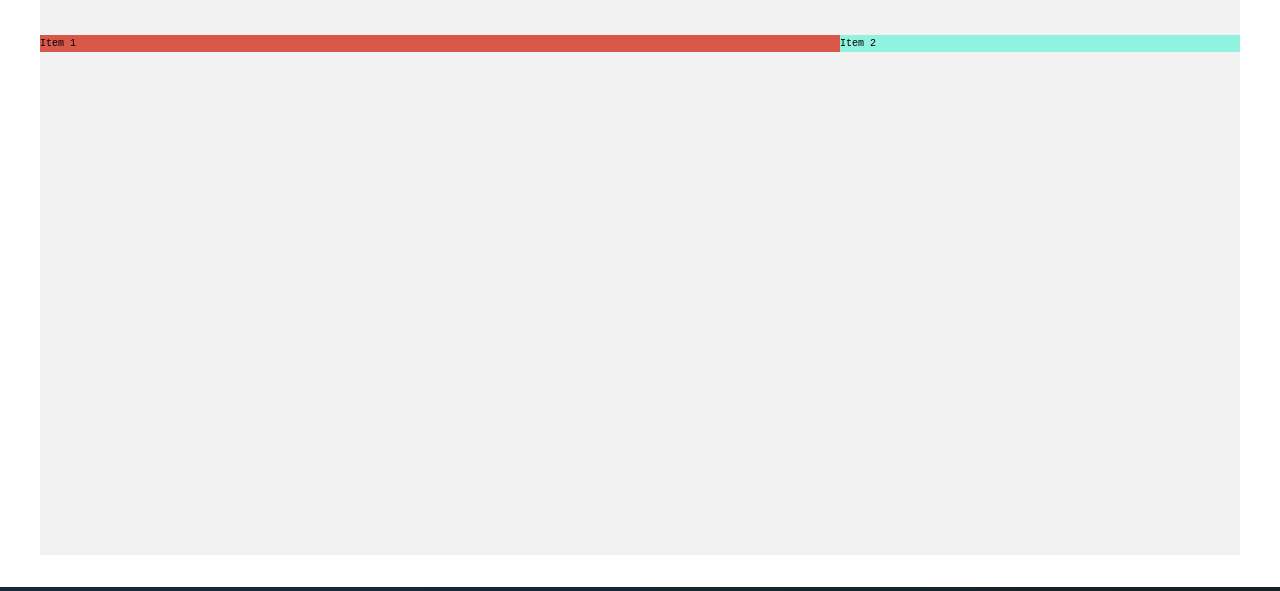
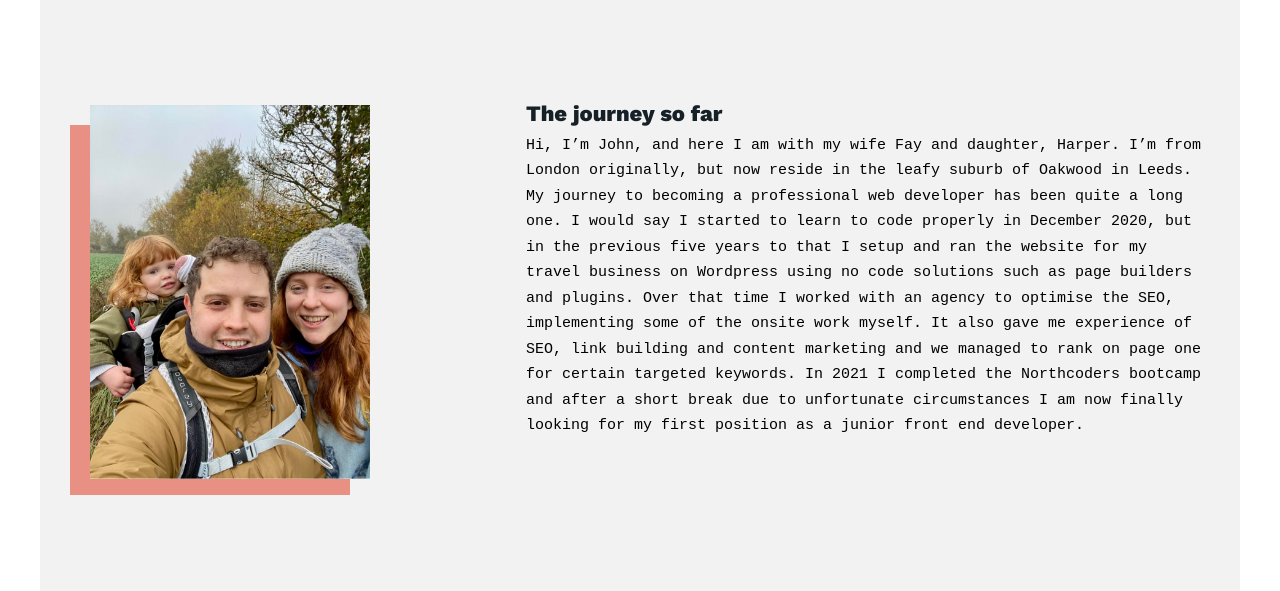
Before and after one commit to JuanBorracho/personal-portfolio-2022, a plain HTML site: page about.html in a window 1280 px wide. Shown: the part 209-800 px from the top of the page. Drawn offline with nearby package versions, Linux system fonts and the light colour scheme; a web font is replaced by a local one.

Commit message:
added photo block styles and transition on about page

```diff
--- a/about.html
+++ b/about.html
@@ -47,17 +47,40 @@
               class="section-title__img"
             />
           </div>
-          <main class="about">
+          <section class="about">
             <div class="about__row">
-              <div class="about__double-column">
-                <p class="about-item__title">Item 1</p>
+              <div class="about__column">
+                <div class="image-block">
+                  <img
+                    src="./img/john-with-his-family.jpg"
+                    class="image-block__img"
+                  />
+                  <div class="image-block__background"></div>
+                </div>
               </div>
 
-              <div class="about__column">
-                <p class="about-item__title">Item 2</p>
+              <div class="about__double-column">
+                <h3 class="about-item__title">The journey so far</h3>
+                <p class="about-item__text">
+                  Hi, I’m John, and here I am with my wife Fay and daughter,
+                  Harper. I’m from London originally, but now reside in the
+                  leafy suburb of Oakwood in Leeds. My journey to becoming a
+                  professional web developer has been quite a long one. I would
+                  say I started to learn to code properly in December 2020, but
+                  in the previous five years to that I setup and ran the website
+                  for my travel business on Wordpress using no code solutions
+                  such as page builders and plugins. Over that time I worked
+                  with an agency to optimise the SEO, implementing some of the
+                  onsite work myself. It also gave me experience of SEO, link
+                  building and content marketing and we managed to rank on page
+                  one for certain targeted keywords. In 2021 I completed the
+                  Northcoders bootcamp and after a short break due to
+                  unfortunate circumstances I am now finally looking for my
+                  first position as a junior front end developer.
+                </p>
               </div>
             </div>
-          </main>
+          </section>
         </section>
       </section>
     </main>
--- a/sass/abstracts/_variables.scss
+++ b/sass/abstracts/_variables.scss
@@ -5,6 +5,7 @@ $color-blue: #91f2df;
 $color-light-blue: #effbf8;
 $color-black: #162127;
 $color-red: #d9584a;
+$color-light-red: #e99085;
 
 // BACKGROUND
 $background-gradient-dark: linear-gradient(
--- /dev/null
+++ b/sass/components/_image-block.scss
@@ -0,0 +1,25 @@
+.image-block {
+  padding: 1rem 4rem 4rem 2rem;
+  position: relative;
+
+  &__img {
+    max-width: 28rem;
+    position: relative;
+    z-index: 10;
+    transition: all 0.4s ease-in-out;
+
+    &:hover {
+      transform: translate(-2rem, 2rem);
+    }
+  }
+
+  &__background {
+    background-color: $color-light-red;
+    width: 28rem;
+    height: 37rem;
+    position: absolute;
+    top: 0;
+    z-index: 1;
+    transform: translate(-2rem, 3rem);
+  }
+}
--- a/sass/main.scss
+++ b/sass/main.scss
@@ -9,6 +9,7 @@
 @import 'components/buttons';
 @import 'components/portfolio';
 @import 'components/contact-form';
+@import 'components/image-block';
 
 @import 'layout/elements';
 @import 'layout/header';
--- a/sass/pages/_about.scss
+++ b/sass/pages/_about.scss
@@ -1,20 +1,27 @@
 .about {
+  margin: 6rem 0;
+
   &__row {
     display: flex;
     flex-wrap: wrap;
+    padding: 0 3rem;
   }
 
   &__double-column {
     display: flex;
     flex-direction: column;
-    flex: 2;
-    background-color: $color-red;
+    flex: 1.5;
   }
 
   &__column {
     display: flex;
     flex-direction: column;
     flex: 1;
-    background-color: $color-blue;
   }
 }
+
+.about-item {
+  &__text {
+    font-size: 1.5rem;
+  }
+}
```
Also changed, not shown: index.html (+2 -2 lines), css/style.css, img/john-with-his-family.jpg (added), 1 other file.
